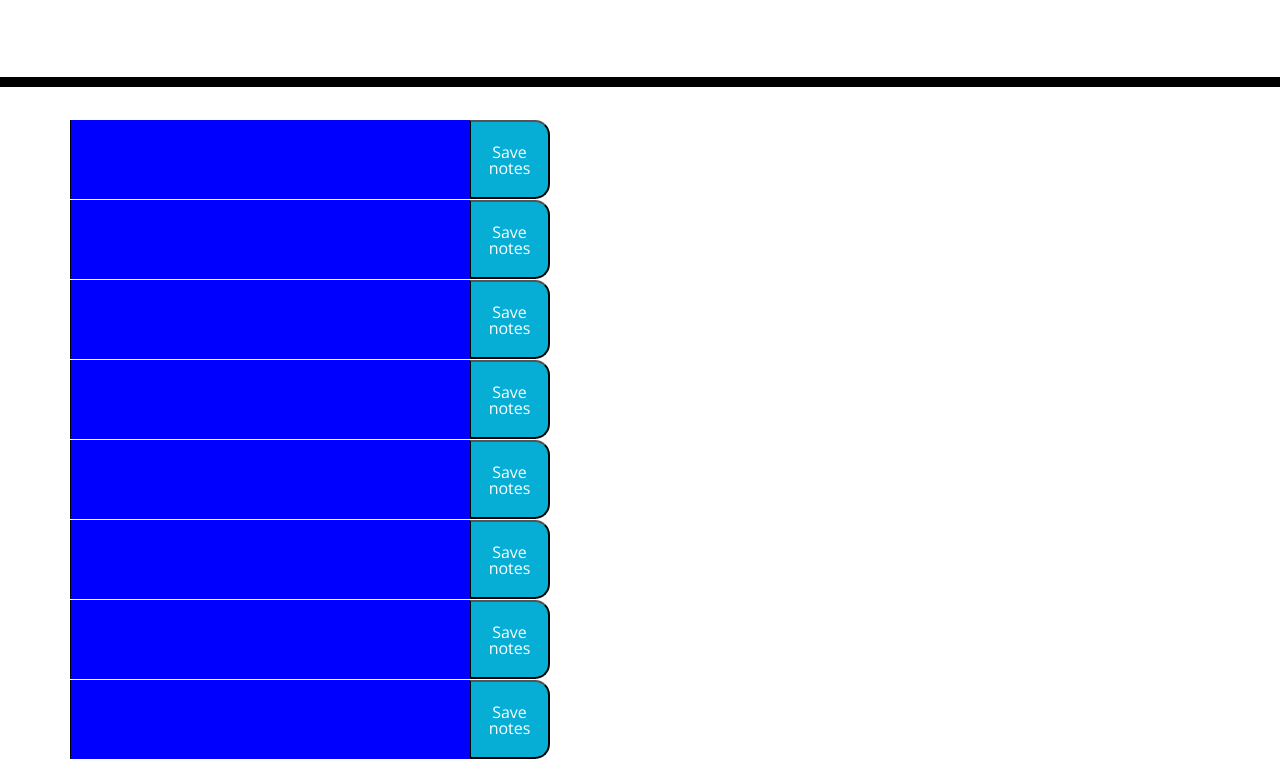
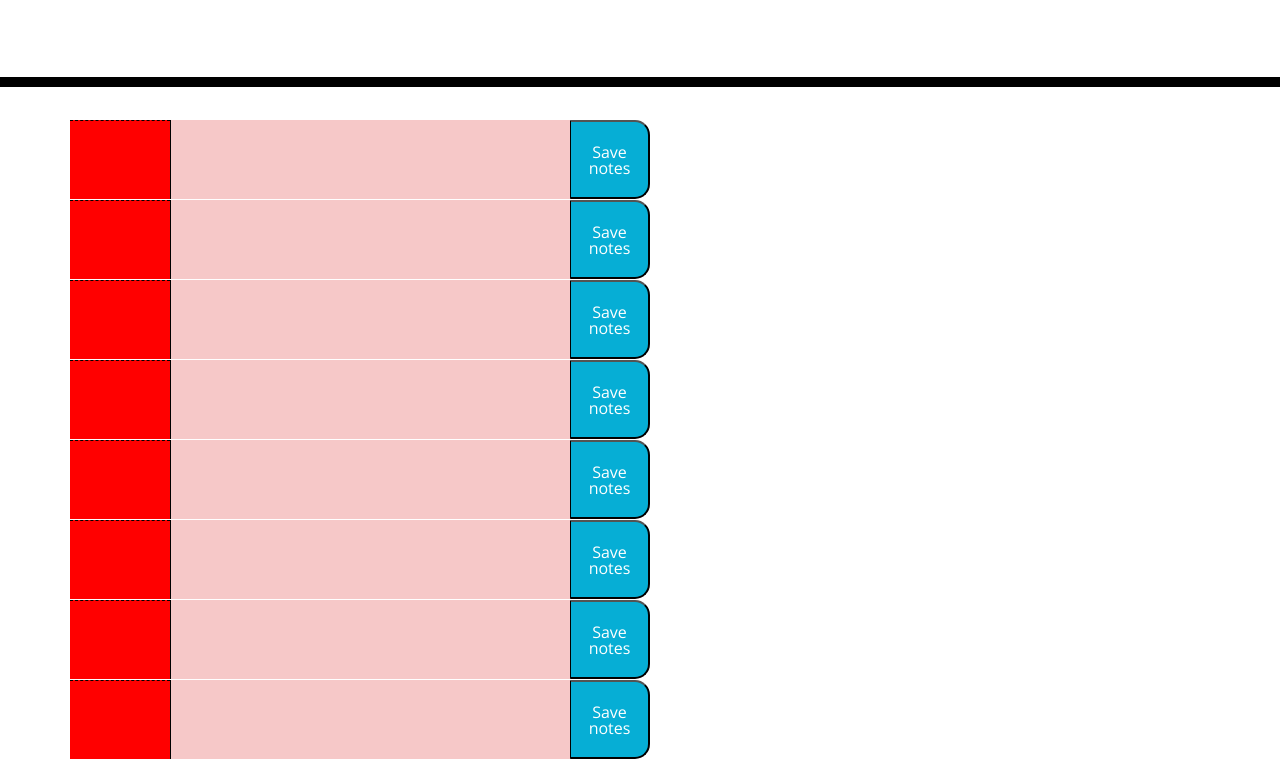
Before and after one commit to rsainzlinarez/Work-Day-Scheduler, a plain HTML site: page index.html in a window 1280 px wide. Shown: the part 181-940 px from the top of the page. Drawn offline with nearby package versions, Linux system fonts and the light colour scheme.

Commit message:
Added color to hour section and increse the width

```diff
--- a/style.css
+++ b/style.css
@@ -5,8 +5,8 @@ body {
 }
 
 .textarea{
-  background-color: blue;
-  background: blue;
+  background-color: rgb(219, 219, 255);
+  background: rgb(246, 200, 200);
   border: none;
   resize: none;
   color: #000000;
@@ -39,9 +39,11 @@ body {
 }
 
 .hour {
-  background-color: #ffffff;
+  background-color: #d63b3b;
   color: #000000;
   border-top: 1px dashed #000000;
+  background: red;
+  width: 100px ;
 }
 
 .past {
```
